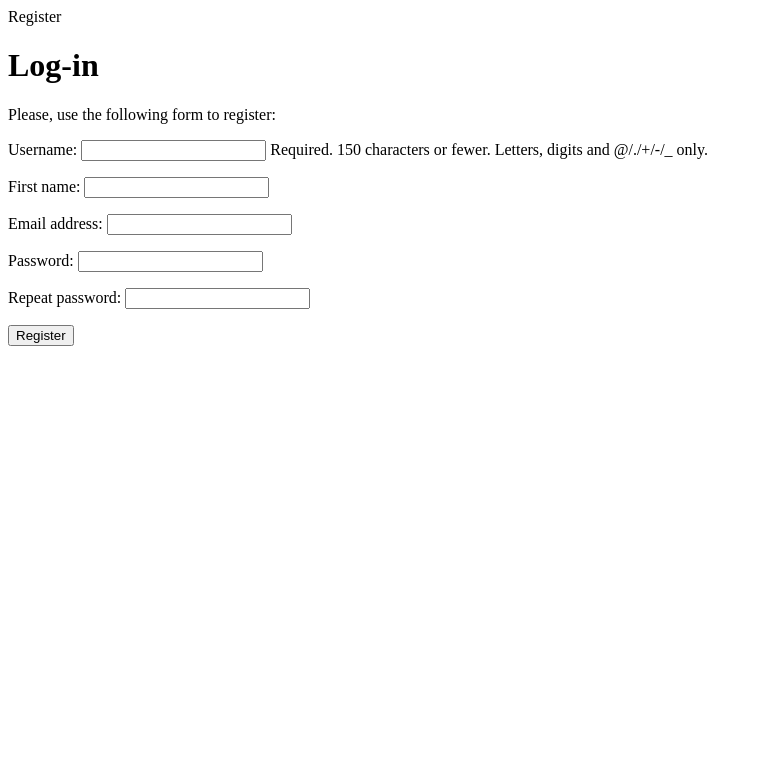
After one commit to GurIlVik/web, a Django app: page /account/register/ in a window 1280 px wide. The commit adds this page. Shown: the top 783 px of the page, without its empty margins (0-762 px from the left). Run offline with Django 4.2, Linux system fonts and the light colour scheme.

Commit message:
сщздана ветвь git branch feature

```diff
--- a/collector/account/forms.py
+++ b/collector/account/forms.py
@@ -1,5 +1,29 @@
+from django.contrib.auth.models import User
 from django import forms
 
 class LoginForm(forms.Form):
     username = forms.CharField()
     password = forms.CharField(widget=forms.PasswordInput)
+
+
+class UserRegistrationForm(forms.ModelForm):
+    password = forms.CharField(
+        label='Password',
+        widget=forms.PasswordInput)
+    password2 = forms.CharField(
+        label='Repeat password',
+        widget=forms.PasswordInput)
+
+    class Meta:
+        model = User
+        fields = (
+            'username',
+            'first_name',
+            'email')
+
+    def clean_password2(self):
+        cd = self.cleaned_data
+        if cd['password'] != cd['password2']:
+            raise forms.ValidationError(
+                'Passwords don\'t match.')
+        return cd['password2']
--- a/collector/account/templates/account/login.html
+++ b/collector/account/templates/account/login.html
@@ -1,3 +1,4 @@
+{% extends "base.html" %}
 {% block title %}Log-in{% endblock %}
 {% block content %}
     <h1>Log-in</h1>
--- /dev/null
+++ b/collector/account/templates/account/register.html
@@ -0,0 +1,20 @@
+{% block title %}Register{% endblock %}
+{% block content %}
+    <h1>Log-in</h1>
+    {% if form.errors %}
+        <p>
+            Your username and password didn't match.
+            Please try again.
+        </p>
+    {% else %}
+        <p>Please, use the following form to register:</p>
+    {% endif %}
+    <div class="login-form">
+        <form action="{% url 'login' %}" method="post">
+            {{ form.as_p }}
+            {% csrf_token %}
+            <input type="hidden" name="next" value="{{ next }}"/>
+            <p><input type="submit" value="Register"></p>
+        </form>
+    </div>
+{% endblock %}
--- a/collector/account/urls.py
+++ b/collector/account/urls.py
@@ -3,4 +3,5 @@ from . import views
 
 urlpatterns = [
     path('login/', views.user_login, name='login'),
+    path('register/', views.register, name='register'),
 ]
--- a/collector/account/views.py
+++ b/collector/account/views.py
@@ -1,7 +1,7 @@
 from django.http import HttpResponse
 from django.shortcuts import render
 from django.contrib.auth import authenticate, login
-from .forms import LoginForm
+from .forms import LoginForm, UserRegistrationForm
 
 def user_login(request):
     if request.method == 'POST':
@@ -25,3 +25,21 @@ def user_login(request):
         request,
         'account/login.html',
         {'form': form})
+
+def register(request):
+    if request.method == 'POST':
+        user_form = UserRegistrationForm(
+            request.POST)
+        if user_form.is_valid():
+            new_user = user_form.save(
+                commit=False)
+            new_user.set_password(
+                user_form.cleaned_data['password'])
+            new_user.save()
+            return render(request, 'account/register_done.html', {'new_user': new_user})
+    else:
+        user_form = UserRegistrationForm()
+    return render(
+        request,
+        'account/register.html',
+        {'form': user_form})
```
Also changed, not shown: collector/account/templates/base.html (added, +18 -0 lines).
